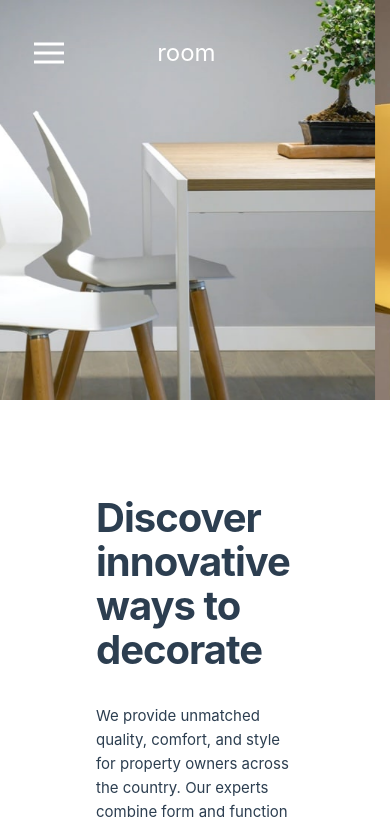
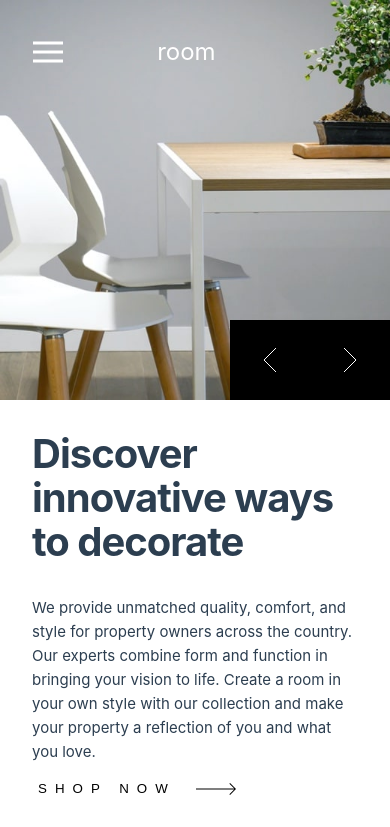
Before and after one commit to Annalisa11/room-homepage, a Vue app: page / in a window 390 px wide. Shown: the top 827 px of the page. Built offline with nearby package versions, Linux system fonts and the light colour scheme.

Commit message:
fixed fixed menu and arrows position

```diff
--- a/src/App.scss
+++ b/src/App.scss
@@ -25,6 +25,7 @@ h2 {
   display: flex;
   width: fit-content;
 }
+
 .left,
 .right {
   width: 80px;
@@ -44,6 +45,14 @@ h2 {
 
   &.compact {
     padding: 3rem;
+  }
+
+  @media (max-width: 879px) {
+    padding: 2rem;
+
+    &.compact {
+      padding: 2rem;
+    }
   }
 }
 
--- a/src/App.vue
+++ b/src/App.vue
@@ -4,6 +4,7 @@ import Gallery from './components/GalleryMenu.vue'
 import CustomButton from './components/CustomButton.vue'
 import LeftChevron from './assets/images/icon-angle-left.svg'
 import RightChevron from './assets/images/icon-angle-right.svg'
+import './assets/base.scss'
 </script>
 
 <template>
@@ -21,9 +22,11 @@ import RightChevron from './assets/images/icon-angle-right.svg'
         <CustomButton />
       </div>
 
-      <div class="arrows link">
-        <div class="left"><LeftChevron /></div>
-        <div class="right"><RightChevron /></div>
+      <div class="show-on-desktop">
+        <div class="arrows link">
+          <div class="left"><LeftChevron /></div>
+          <div class="right"><RightChevron /></div>
+        </div>
       </div>
     </section>
 
--- a/src/assets/base.scss
+++ b/src/assets/base.scss
@@ -103,7 +103,6 @@ $breakpoint-mobile: 768px;
 @media (max-width: $breakpoint-mobile) {
   .show-on-mobile {
     display: block;
-    border: 1px solid red;
   }
 }
 
@@ -111,7 +110,6 @@ $breakpoint-mobile: 768px;
 @media (min-width: ($breakpoint-mobile + 1)) {
   .show-on-desktop {
     display: block;
-    border: 1px solid blue;
   }
 }
 
--- a/src/components/GalleryMenu.vue
+++ b/src/components/GalleryMenu.vue
@@ -7,6 +7,8 @@ import { Swiper, SwiperSlide } from 'swiper/vue'
 import type { Swiper as SwiperInstance } from 'swiper'
 import { Navigation, Pagination, Scrollbar, A11y, Autoplay } from 'swiper/modules'
 import '../assets/base.scss'
+import LeftChevron from '../assets/images/icon-angle-left.svg'
+import RightChevron from '../assets/images/icon-angle-right.svg'
 
 import HamburgerIcon from '../assets/images/icon-hamburger.svg'
 import CloseIcon from '../assets/images/icon-close.svg'
@@ -99,17 +101,22 @@ console.log('navOpen: ', navOpen)
 
     <!-- Swiper Gallery -->
     <swiper
-      ref="swiperRef"
       :modules="modules"
       :slides-per-view="1"
       @swiper="onSwiper"
       @slideChange="onSlideChange"
-      :autoplay="{ delay: 5000 }"
+      :autoplay="{ delay: 10000, disableOnInteraction: false }"
     >
       <swiper-slide v-for="image in images" :key="image">
         <img :src="`./images/${image}`" alt="Gallery Image" class="gallery__image" />
       </swiper-slide>
     </swiper>
+    <div class="show-on-mobile">
+      <div class="arrows link">
+        <div class="left"><LeftChevron /></div>
+        <div class="right"><RightChevron /></div>
+      </div>
+    </div>
   </div>
 </template>
 
@@ -123,6 +130,7 @@ console.log('navOpen: ', navOpen)
 
   @media (max-width: 879px) {
     height: 400px;
+    padding: 0;
   }
 }
 
@@ -188,6 +196,7 @@ console.log('navOpen: ', navOpen)
 #mobile-menu {
   .nav__container {
     align-items: center;
+    padding: 2rem;
   }
 
   .nav__logo {
@@ -200,7 +209,7 @@ console.log('navOpen: ', navOpen)
 
   .nav {
     background: white;
-    position: fixed;
+    position: absolute;
     top: 0;
     left: 0;
     right: 0;
@@ -294,4 +303,29 @@ console.log('navOpen: ', navOpen)
   transform: translateX(-200px);
   opacity: 0;
 }
+
+.arrows {
+  color: white;
+  display: flex;
+  width: fit-content;
+  position: absolute;
+  bottom: 0;
+  right: 0;
+  z-index: 100;
+}
+
+.left,
+.right {
+  width: 80px;
+  height: 80px;
+  display: flex;
+  justify-content: center;
+  align-items: center;
+  background: black;
+  z-index: inherit;
+
+  &:hover {
+    background-color: grey;
+  }
+}
 </style>
```
